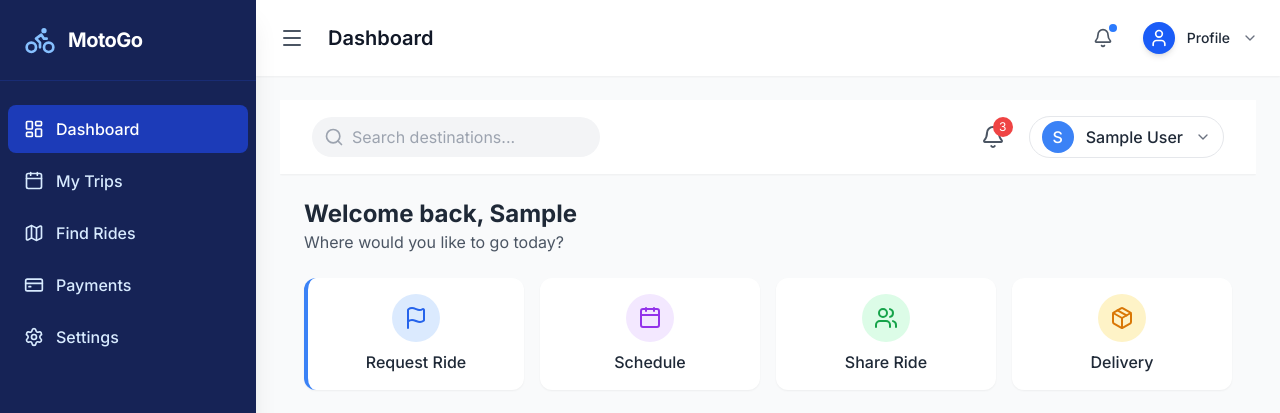
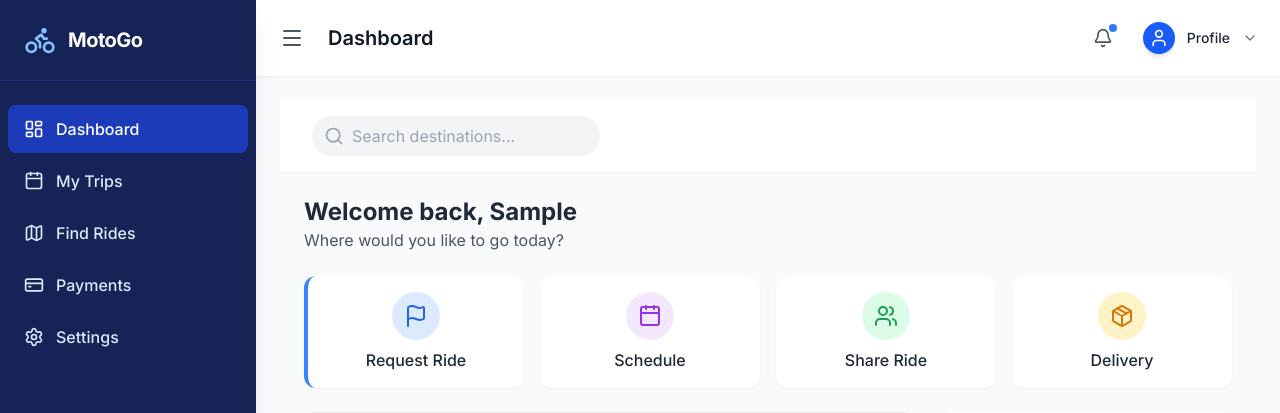
Before and after one commit to k9k09/dispatch, a Django app: page /dashboard/ in a window 1280 px wide. Shown: the top 413 px of the page. Run offline with Django 5.2, Linux system fonts and the light colour scheme; the visitor is signed in with stand-in values (Sample User, id 1); data comes from the database, SQL or seed files in the repository; data that the repository does not hold is empty; some libraries are stand-ins or nearby versions.

Commit message:
Update Profile and Index page

```diff
--- a/system/templates/base.html
+++ b/system/templates/base.html
@@ -104,7 +104,7 @@
                         <span class="sidebar-text font-medium">Dashboard</span>
                     </button>
 
-                    <button onclick="window.location.href='#'" data-tab="bookings" class="nav-item w-full flex items-center space-x-3 px-4 py-3 rounded-lg transition-all {% if request.resolver_match.url_name == 'bookings' %}bg-primary-800 text-white{% else %}text-primary-100 hover:bg-primary-900 hover:text-white{% endif %}">
+                    <button onclick="window.location.href='{% url '' %}'" data-tab="bookings" class="nav-item w-full flex items-center space-x-3 px-4 py-3 rounded-lg transition-all {% if request.resolver_match.url_name == 'bookings' %}bg-primary-800 text-white{% else %}text-primary-100 hover:bg-primary-900 hover:text-white{% endif %}">
                         <i data-lucide="calendar" class="w-5 h-5"></i>
                         <span class="sidebar-text font-medium">My Trips</span>
                     </button>
@@ -171,8 +171,8 @@
 
                             <!-- Dropdown menu -->
                             <div class="absolute right-0 mt-2 w-48 bg-white rounded-lg shadow-lg border border-gray-200 py-1 hidden group-hover:block">
-                                <a href="#" class="block px-4 py-2 text-sm text-gray-700 hover:bg-gray-100">Your Profile</a>
-                                <a href="#" class="block px-4 py-2 text-sm text-gray-700 hover:bg-gray-100">Account Settings</a>
+
+                                <a href="{% url 'client_profile' %}" class="block px-4 py-2 text-sm text-gray-700 hover:bg-gray-100">Account Settings</a>
                                 <div class="border-t border-gray-200 my-1"></div>
                                 <a href="{% url 'logout' %}" class="block px-4 py-2 text-sm text-red-600 hover:bg-red-50">Logout</a>
                             </div>
--- a/system/templates/index.html
+++ b/system/templates/index.html
@@ -19,19 +19,7 @@
                     >
                 </div>
             </div>
-            <div class="flex items-center space-x-4">
-                <button class="p-2 text-gray-600 hover:text-gray-900 rounded-full hover:bg-gray-100 relative">
-                    <i data-lucide="bell" class="w-6 h-6"></i>
-                    <span class="absolute top-0 right-0 bg-red-500 text-white text-xs rounded-full w-5 h-5 flex items-center justify-center">3</span>
-                </button>
-                <a href="{% url 'client_profile' %}" class="flex items-center space-x-3 border rounded-full px-3 py-1 hover:shadow-md cursor-pointer">
-                    <div class="w-8 h-8 rounded-full bg-blue-500 flex items-center justify-center text-white font-medium">
-                        {{ user.get_full_name|default:user.username|slice:":1"|upper }}
-                    </div>
-                    <span class="font-medium hidden md:block">{{ user.get_full_name|default:user.username }}</span>
-                    <i data-lucide="chevron-down" class="w-4 h-4 text-gray-500 hidden md:block"></i>
-                </a>
-            </div>
+
         </div>
     </header>
 
```
